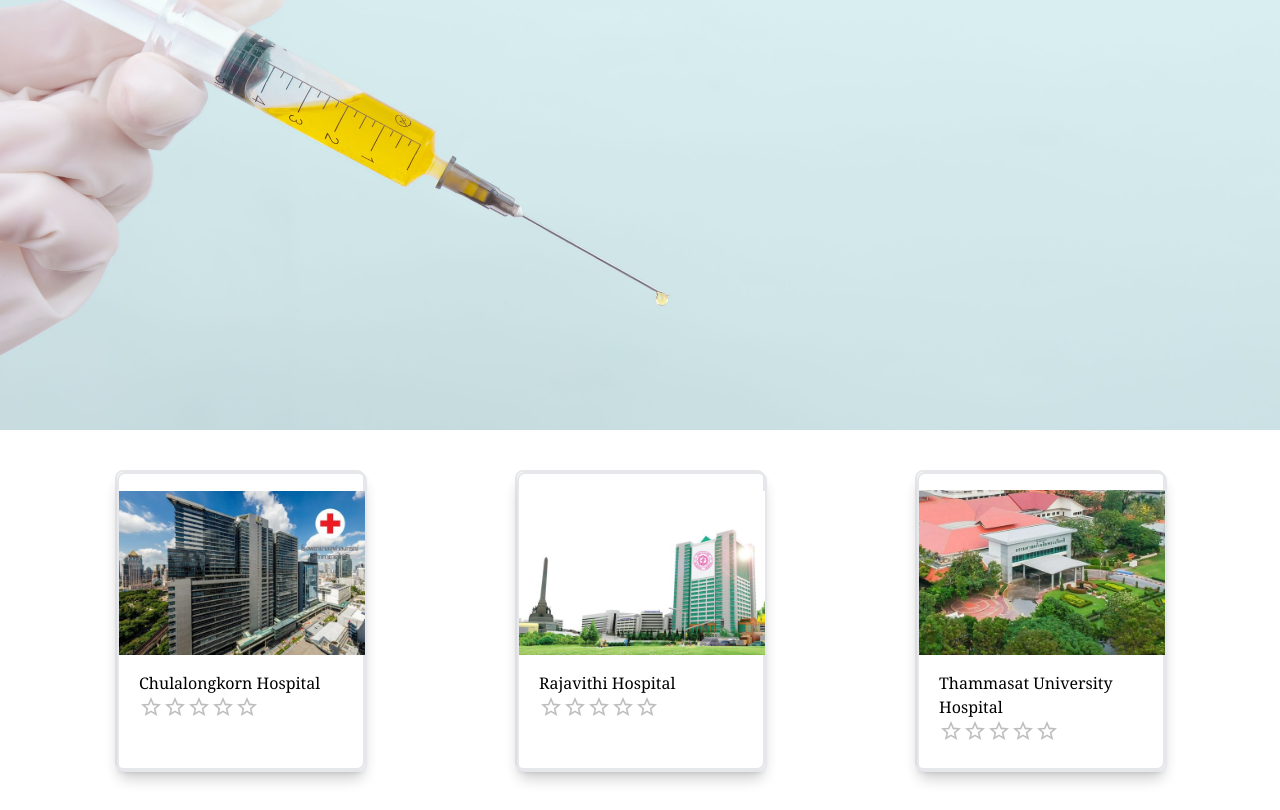
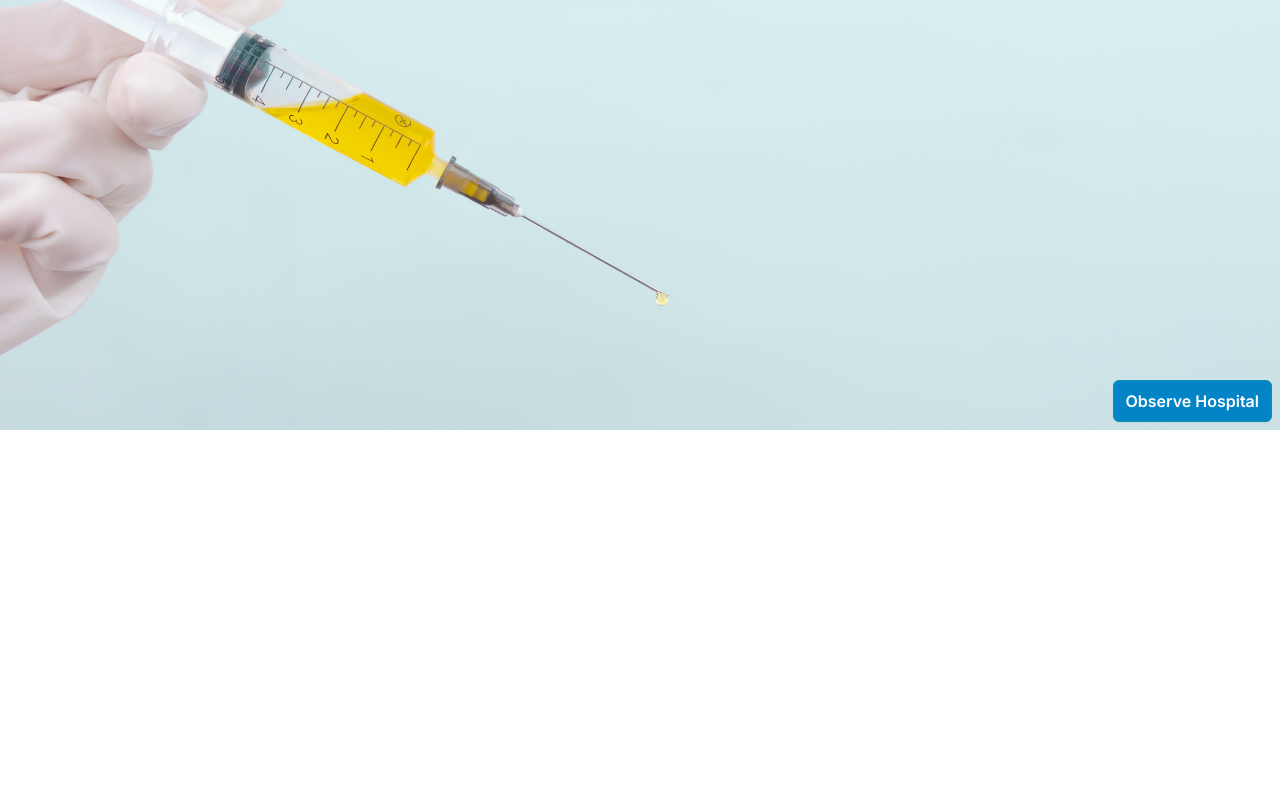
Before and after one commit to Fa2ijai/VaccineApp, a Next.js app: page / in a window 1280 px wide. Shown: the part 280-1090 px from the top of the page. After the commit the page ends 800 px from the top, so only its background shows below. Built offline with nearby package versions, Linux system fonts and the light colour scheme.

Commit message:
assignment7

```diff
--- /dev/null
+++ b/src/app/(hospitalinfo)/hospital/[hid]/page.tsx
@@ -0,0 +1,22 @@
+import Image from "next/image"
+
+export default function HospitalDetailPage({params}:{params:{hid:string}}){
+    const mockHospital = new Map()
+    mockHospital.set('001',{hospitalName:'Chulalongkorn Hospital' ,imgRef:'/img/chula.jpg'})
+    mockHospital.set('002',{hospitalName:'Rajavithi Hospital', imgRef:'/img/rajavithi.jpg'})
+    mockHospital.set('003',{hospitalName:'Thammasat University Hospital' ,imgRef:'/img/thammasat.jpg'})
+
+    return(
+        <main className="text-center p-5">
+            <div className="text-lg font-medium"> Hospital ID {params.hid}</div>
+            <div className="flex flex-row my-5">
+                <Image src={(mockHospital.get(params.hid)).imgRef}
+                    alt="Hospital Image"
+                    height={0} width={0} sizes="100vw"
+                    className="rounded-lg w-[30%] bg-black"
+                />
+                <div className="text-md font-medium mx-5">{(mockHospital.get(params.hid)).hospitalName}</div>
+            </div>
+        </main>
+    )
+}
--- /dev/null
+++ b/src/app/(hospitalinfo)/hospital/page.tsx
@@ -0,0 +1,9 @@
+import CardPanel from "@/components/CardPanel";
+
+export default function Hospital(){
+    return(
+        <div>
+            <CardPanel/>
+        </div>
+    )
+}
--- a/src/app/page.tsx
+++ b/src/app/page.tsx
@@ -8,7 +8,6 @@
   return (
     <main>
       <Banner />
-      <CardPanel/>
     </main>
   )
 }
--- a/src/components/Banner.tsx
+++ b/src/components/Banner.tsx
@@ -1,11 +1,13 @@
 'use client'
 import { useState } from "react";
+import { useRouter } from "next/navigation";
 import Image from "next/image";
 import styles from "./banner.module.css";
 
 export default function Banner() {
     const bannerPic = ['/img/vaccine.jpg','/img/vaccine2.jpg','/img/vaccine3.jpg','/img/vaccine4.jpg']
     const [index,setIndex] = useState(0);
+    const router = useRouter()
     return (
         <div className={styles.banner} onClick={()=>setIndex(index+1)}>
             <Image src={bannerPic[index%4]}
@@ -17,6 +19,9 @@
                 <h1 className="text-4xl">Get Vaccine for Yourself and Your Family</h1>
                 <div className="text-xl">Let's we check hospitals for you</div>
             </div>
+            <button className="absolute bottom-0 right-0 m-2 z-30 rounded-md bg-sky-600 border border-cyan-600
+            hover:border-transparent hover:bg-indigo-600 px-3 py-2 shadow-sm text-white font-semibold"
+            onClick={(e)=>{e.stopPropagation();e.preventDefault(); router.push('/hospital')}}>Observe Hospital</button>
         </div>
     );
 }
--- a/src/components/CardPanel.tsx
+++ b/src/components/CardPanel.tsx
@@ -1,6 +1,9 @@
 'use client'
+import Hospital from "@/app/(hospitalinfo)/hospital/page";
 import InfoCard from "./InfoCard";
 import { useReducer } from "react";
+import Link from "next/link";
+import { hostname } from "os";
 
 export default function CardPanel(){
     const ratingReducer = (ratingList:Map<string,number>,action:{type:string,hospitalName:string,ratingVal:number})=>{
@@ -17,13 +20,21 @@
     }
     const [ratingList,dispatchRating] = useReducer(ratingReducer, new Map<string, number>());
 
+    const mockHospital = [{hid:'001',hospitalName:'Chulalongkorn Hospital' ,imgRef:'/img/chula.jpg'},
+    {hid:'002',hospitalName:'Rajavithi Hospital', imgRef:'/img/rajavithi.jpg'},
+    {hid:'003',hospitalName:'Thammasat University Hospital' ,imgRef:'/img/thammasat.jpg'}]
 
     return(
         <div>
             <div className='flex place-content-around p-10'>
-                <InfoCard hospitalName='Chulalongkorn Hospital' imgRef='/img/chula.jpg' rating={ratingList.get('Chulalongkorn Hospital')||0} OnRating={(hospital:string,rating:number)=>dispatchRating({type:'add',hospitalName:hospital,ratingVal:rating})}/>
-                <InfoCard hospitalName='Rajavithi Hospital' imgRef='/img/rajavithi.jpg' rating={ratingList.get('Rajavithi Hospital')||0} OnRating={(hospital:string,rating:number)=>dispatchRating({type:'add',hospitalName:hospital,ratingVal:rating})}/>
-                <InfoCard hospitalName='Thammasat University Hospital' imgRef='/img/thammasat.jpg' rating={ratingList.get('Thammasat University Hospital')||0} OnRating={(hospital:string,rating:number)=>dispatchRating({type:'add',hospitalName:hospital,ratingVal:rating})}/>
+                {
+                    mockHospital.map((HospitalItem)=>(
+                        <Link href={`hospital/${HospitalItem.hid}`}>
+                        <InfoCard hospitalName={HospitalItem.hospitalName} imgRef={HospitalItem.imgRef} rating={ratingList.get(HospitalItem.hospitalName)||0} OnRating={(hospital:string,rating:number)=>dispatchRating({type:'add',hospitalName:hospital,ratingVal:rating})}/>
+                        </Link>
+                        )
+                    )
+                }
         </div>
         {Array.from(ratingList).map(([hospital,rating])=><div className="font-serif text-l pl-10 pb-2" key={hospital}  onClick={()=>dispatchRating({type:'remove',hospitalName:hospital,ratingVal:0})}>{hospital} Rating = {rating==null ? 0:rating}</div>)}
       </div>
--- a/src/components/InfoCard.tsx
+++ b/src/components/InfoCard.tsx
@@ -15,9 +15,8 @@
                 </div>
                 <div className='h-2/6 w-full pl-5 pr-5 font-serif'>
                     <h2 className="text-base" >{hospitalName}</h2>
-                    <Rating onChange={(e,newvalue)=>{e.stopPropagation(); OnRating(hospitalName,newvalue);rating=newvalue||0}} value={rating} precision={0.5}></Rating>
+                    <Rating onChange={(e,newvalue)=>{e.stopPropagation(); OnRating(hospitalName,newvalue);rating=newvalue||0}} value={rating} precision={0.5} onClick={(e)=>{e.stopPropagation()}}></Rating>
                 </div>
-
             </div>
         </InteractiveCard>
     );
```
